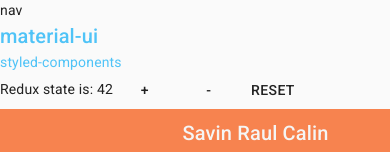
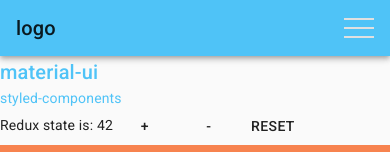
Before and after one commit to TextError/Simply-Food, a Gatsby site: page / in a window 390 px wide. Shown: the top 152 px of the page. Built offline with nearby package versions, Linux system fonts and the light colour scheme; Gatsby itself is replaced by a stand-in of ours.

Commit message:
Navbar update

```diff
--- a/src/layout/navbar/Navbar.tsx
+++ b/src/layout/navbar/Navbar.tsx
@@ -1,11 +1,27 @@
 import React from 'react';
+import { Link } from 'gatsby';
+import { Toolbar, Typography, useMediaQuery } from '@material-ui/core';
+import { useTheme } from '@material-ui/core/styles';
 
-import StyledNavbar from './Styled_Navbar';
+import Mobile from './mobile/Mobile';
+import Desktop from './desktop/Desktop';
 
-const Navbar: React.FC = () => (
-  <StyledNavbar>
-    nav
-  </StyledNavbar>
-);
+import AppBar from './Styled_Navbar';
+
+const Navbar: React.FC = () => {
+  const theme = useTheme();
+  const isMobile = useMediaQuery(theme.breakpoints.down('sm'));
+
+  return (
+    <AppBar data-testid='appBar' position="static" color='primary'>
+      <Toolbar component="nav">
+        <Typography variant="h6">
+          <Link to='/'>logo</Link>
+        </Typography>
+        { isMobile ? <Mobile /> : <Desktop /> }
+      </Toolbar>
+    </AppBar>
+  );
+};
 
 export default Navbar;
--- a/src/layout/navbar/Styled_Navbar.ts
+++ b/src/layout/navbar/Styled_Navbar.ts
@@ -1,7 +1,23 @@
 import styled from 'styled-components';
+import { AppBar as MUIAppBar } from '@material-ui/core';
 
-const StyledNavbar = styled.nav`
-
+const AppBar = styled(MUIAppBar)`
+  & > .MuiToolbar-root {
+    display: flex;
+    justify-content: space-between;
+    & > ul > a, span {
+      & li {
+        min-width: 120px;
+        display: flex;
+        justify-content: center;
+      };
+    };
+  };
+  & > nav > svg {
+    :hover {
+      cursor: pointer
+    };
+  }
 `;
 
-export default StyledNavbar;
+export default AppBar;
--- a/src/layout/navbar/desktop/Desktop.tsx
+++ b/src/layout/navbar/desktop/Desktop.tsx
@@ -1,12 +1,12 @@
-import React from 'react'
-import StyledDesktop from './Styled_Desktop';
+import React from 'react';
+import  List from './Styled_Desktop';
 
-const Desktop: React.FC = () => {
-  return (
-    <StyledDesktop>
-      desktop
-    </StyledDesktop>
-  )
-}
+import MuiLinks from '../mui/MuiLinks';
+
+const Desktop: React.FC = () => (
+  <List>
+    <MuiLinks />
+  </List>
+);
 
 export default Desktop;
--- a/src/layout/navbar/desktop/Styled_Desktop.ts
+++ b/src/layout/navbar/desktop/Styled_Desktop.ts
@@ -1,7 +1,9 @@
 import styled from 'styled-components';
+import { List as MUIList } from '@material-ui/core';
 
-const StyledDesktop = styled.div`
-
+const List = styled(MUIList)`
+  display: flex;
+  color: var(--white);
 `;
 
-export default StyledDesktop;
+export default List;
--- a/src/layout/navbar/mobile/Mobile.tsx
+++ b/src/layout/navbar/mobile/Mobile.tsx
@@ -1,12 +1,38 @@
-import React from 'react'
-import StyledMobile from './Styled_Mobile';
+import React, { useState } from 'react';
+import { List } from '@material-ui/core';
 
-const Mobile = () => {
+import MuiLinks from '../mui/MuiLinks';
+
+
+import StyledMobile, { Drawer } from './Styled_Mobile';
+
+const Mobile: React.FC = () => {
+  const [isOpen, setOpen] = useState(false);
+
+  const onToggle = (e: React.KeyboardEvent | React.MouseEvent): void => {
+    if(e.type === 'keydown' && (
+      (e as React.KeyboardEvent).key === 'Tab' ||
+      (e as React.KeyboardEvent).key === 'Shift'))
+      return;
+
+    setOpen(!isOpen);
+  };
+
   return (
-    <StyledMobile>
-      mobile
-    </StyledMobile>
-  )
-}
+    <>
+      <StyledMobile onClick={onToggle} data-testid='menu'>
+        <span className='top'></span>
+        <span className='middle'></span>
+        <span className='bottom'></span>
+      { isOpen && <div className='caret'><i /></div> }
+      </StyledMobile>
+      <Drawer data-testid='drawer' open={isOpen} onClose={onToggle}>
+        <List onClick={onToggle}>
+          <MuiLinks />
+        </List>
+      </Drawer>
+    </>
+  );
+};
 
 export default Mobile;
--- a/src/layout/navbar/mobile/Styled_Mobile.ts
+++ b/src/layout/navbar/mobile/Styled_Mobile.ts
@@ -1,7 +1,84 @@
 import styled from 'styled-components';
+import { Drawer as MUIDrawer } from '@material-ui/core';
 
 const StyledMobile = styled.div`
+  position: relative;
+  width: 30px;
+  height: 20px;
+  :hover {
+    cursor: pointer;
+  };
+  & > span {
+    position: absolute;
+    width: 100%;
+    height: 2px;
+    transition: all .3s ease;
+    background: var(--white);
+  };
+  .top {
+    top: 0px;
+  };
+  .middle {
+    top: 9px;
+  };
+  .bottom {
+    top: 18px;
+  };
+  .caret {
+    width: 0;
+    height: 0;
+    position: relative;
+    bottom: 6px;
+    left: -4px;
+    margin-left: 4px;
+    display: inline-block;
+    border: 16px solid transparent;
+    border-left-color: var(--primary);
+    animation: slideInRight .3s forwards;
+    transform: translateX(-25%);
+    -webkit-transform: translateX(-25%);
+    -moz-transform: translateX(-25%);
+    -ms-transform: translateX(-25%);
+    -o-transform: translateX(-25%);
+    > i {
+      position: absolute;
+      left: -16px;
+      top: -10px;
+      width: 0;
+      height: 0;
+      display: inline-block;
+      border: 10px solid transparent;
+      border-left-color: var(--white);
+    };
+  };
+  @keyframes slideInRight {
+  100% {
+    transform: translateX(0%);
+    -webkit-transform: translateX(0%);
+    -moz-transform: translateX(0%);
+    -ms-transform: translateX(0%);
+    -o-transform: translateX(0%);
+  };
 
+};
+`;
+
+export const Drawer = styled(MUIDrawer)`
+  & > .MuiPaper-root {
+    min-width: 150px;
+    background-color: var(--lightWhite);
+    padding: 50px 20px;
+    & a, span {
+      color: var(--primary);
+    };
+    & > ul > a, span {
+      & li {
+        min-width: 120px;
+        display: flex;
+        justify-content: center;
+      };
+    };
+  };
 `;
 
 export default StyledMobile;
--- /dev/null
+++ b/src/layout/navbar/mui/MuiLinks.tsx
@@ -0,0 +1,23 @@
+import React from 'react';
+import { Link } from 'gatsby';
+import { ListItem } from '@material-ui/core';
+
+
+const MuiLinks: React.FC = () => (
+  <>
+    <Link to='/a'>
+      <ListItem component='li' button>a</ListItem>
+    </Link>
+    <Link to='/b'>
+      <ListItem component='li' button>b</ListItem>
+    </Link>
+    <Link to='/c'>
+      <ListItem component='li' button>c</ListItem>
+    </Link>
+    <Link to='/d'>
+      <ListItem component='li' button>d</ListItem>
+    </Link>
+  </>
+);
+
+export default MuiLinks;
```
